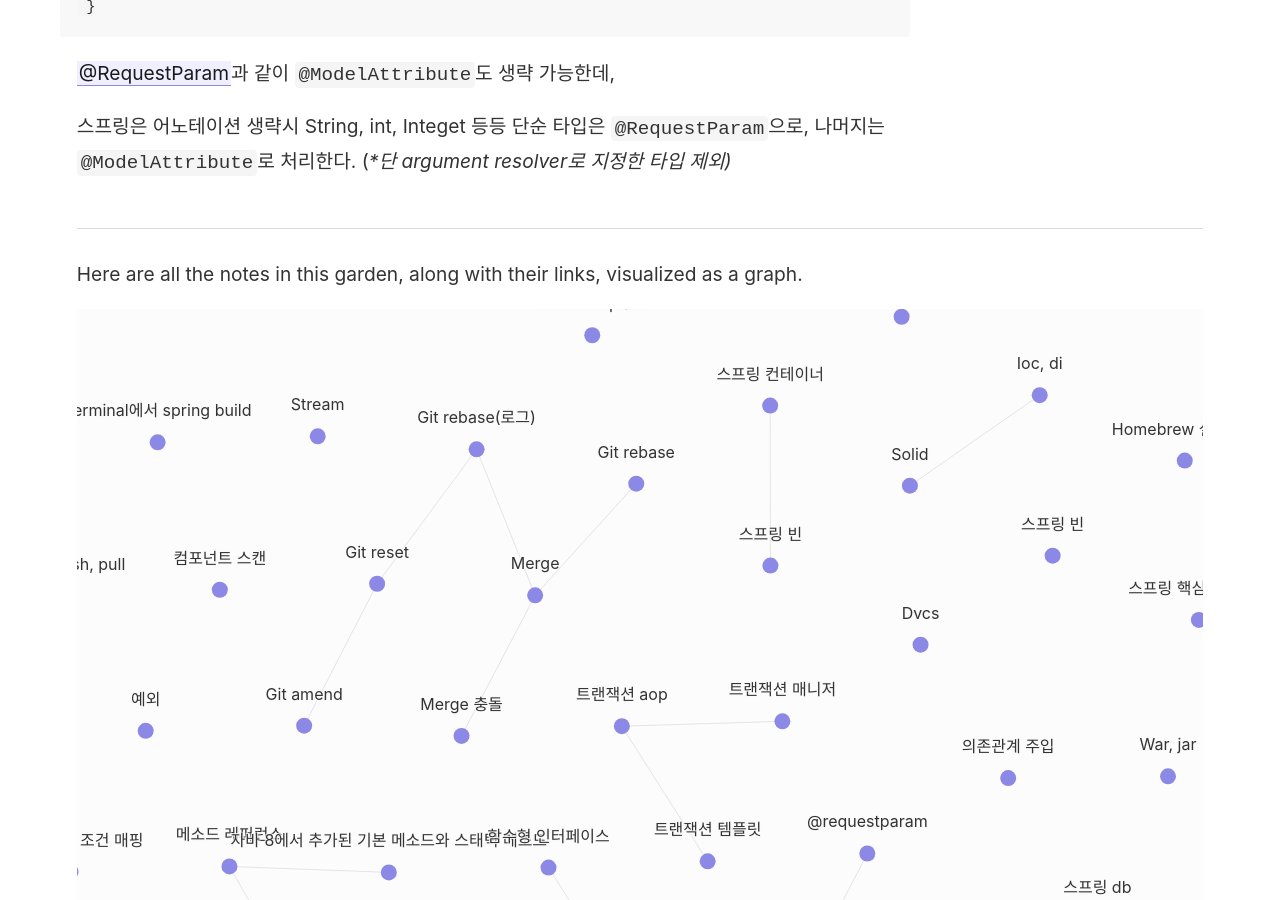
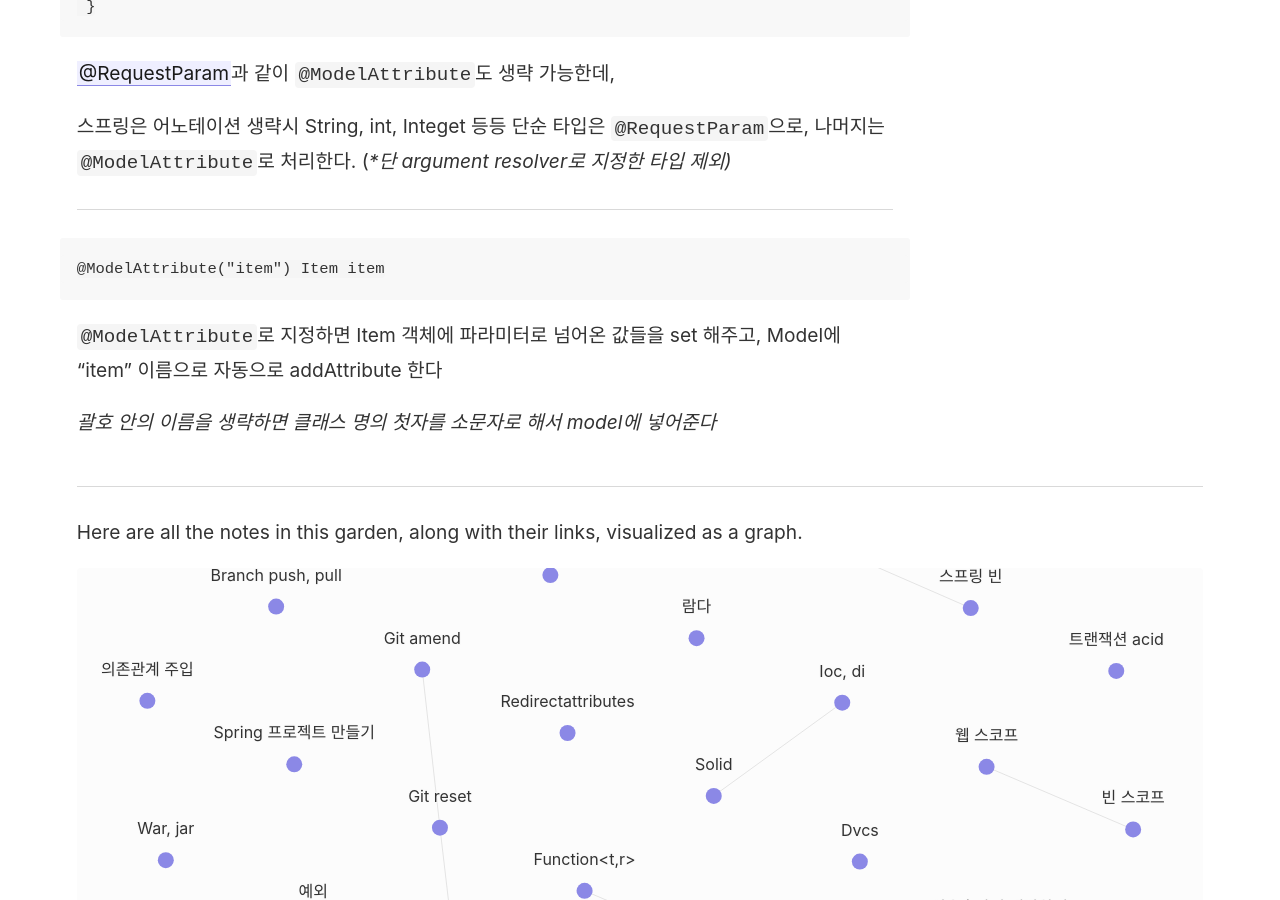
Before and after one commit to h22jln/obsidian, a Jekyll site: the page built from _notes/Spring/스프링 MVC 1편 - 백엔드 웹 개발 핵심 기술/@ModelAttribute.md, in a window 1280 px wide and 900 px high, scrolled down 886 px. Built offline with Jekyll 4.4.1, drawn with Linux system fonts in a browser that asks for light colours; some of the changed text lies outside the part shown.

Commit message:
2024.02.01

````diff
--- a/_notes/Spring/스프링 MVC 1편 - 백엔드 웹 개발 핵심 기술/@ModelAttribute.md
+++ b/_notes/Spring/스프링 MVC 1편 - 백엔드 웹 개발 핵심 기술/@ModelAttribute.md
@@ -28,3 +28,13 @@
 스프링은 어노테이션 생략시
 String, int, Integet 등등 단순 타입은 `@RequestParam`으로, 나머지는 `@ModelAttribute`로 처리한다.
 (*\*단 argument resolver로 지정한 타입 제외)*
+
+***
+```
+@ModelAttribute("item") Item item
+```
+
+`@ModelAttribute`로 지정하면
+Item 객체에 파라미터로 넘어온 값들을 set 해주고, Model에 "item" 이름으로 자동으로 addAttribute 한다
+
+*괄호 안의 이름을 생략하면 클래스 명의 첫자를 소문자로 해서 model에 넣어준다*
````
Also changed, not shown: _notes/Spring/스프링 MVC 1편 - 백엔드 웹 개발 핵심 기술/RedirectAttributes.md (added, +29 -0 lines), .gitignore.txt (added), 4 other files.
